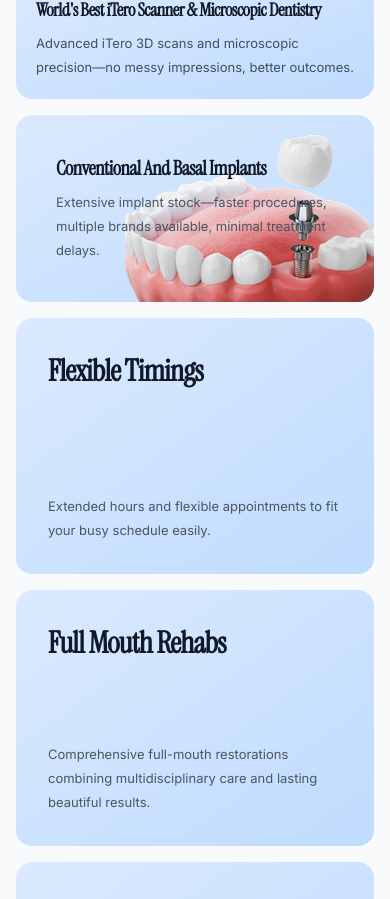
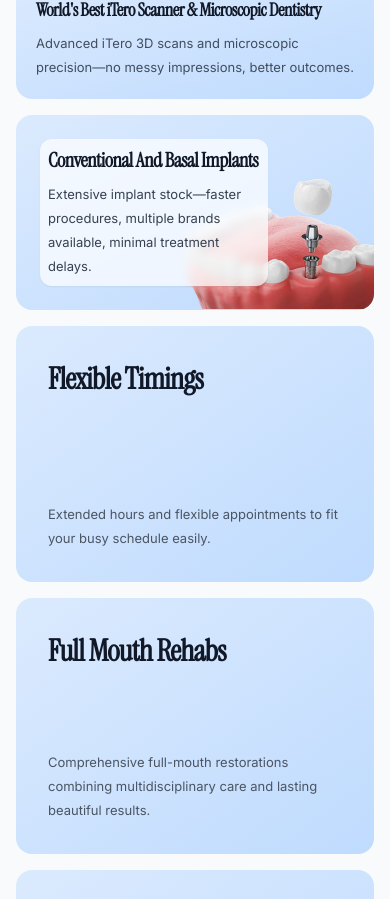
Before and after one commit to Rudra00codes/DentalSolutions, a Next.js app: page / in a window 390 px wide. Shown: the part 3771-4670 px from the top of the page. Built offline with nearby package versions, Linux system fonts and the light colour scheme; no server answers.

Commit message:
WhyChooseUs: improve bento card 6 mobile readability—left-align text, add blurred backdrop on mobile, and scale/reposition image to prevent overlap

```diff
--- a/src/components/sections/WhyChooseUs.tsx
+++ b/src/components/sections/WhyChooseUs.tsx
@@ -269,20 +269,25 @@ export default function WhyChooseUs() {
                   </p>
                 </div>
               ) : card.id === '6' ? (
-                /* Special layout for card 6 - Implants image flush to bottom-right */
+                /* Special layout for card 6 - improved mobile readability */
                 <>
-                  <div className="relative z-10 h-full flex flex-col justify-between p-6">
+                  {/* Text block with blurred backdrop on mobile */}
+                  <div className="relative z-10 h-full flex flex-col justify-between p-4 md:p-6">
+                    <div className="relative max-w-[72%] sm:max-w-[66%] md:max-w-none text-left">
+                      {/* Subtle blurred panel only on mobile to improve contrast */}
+                      <div className="absolute -inset-2 rounded-xl bg-white/70 backdrop-blur-sm shadow-sm md:hidden" />
                       <div className="relative z-10">
                         <h3 className="text-xl md:text-2xl lg:text-3xl font-bold leading-snug tracking-tight text-gray-900 font-serif mb-2">
                           {card.title}
                         </h3>
-                      <p className="text-[13px] md:text-sm lg:text-base leading-6 text-gray-600 max-w-[45ch]">
+                        <p className="text-[13px] md:text-sm lg:text-base leading-6 text-gray-700">
                           {card.description}
                         </p>
                       </div>
                     </div>
+                  </div>
                   {card.image && (
-                    <div className="absolute -bottom-6 -right-6 w-80 h-56 md:-bottom-8 md:-right-8 md:w-96 md:h-72 lg:w-96 lg:h-80 pointer-events-none">
+                    <div className="absolute -bottom-1 -right-1 w-56 h-40 sm:w-64 sm:h-44 md:-bottom-8 md:-right-8 md:w-96 md:h-72 lg:w-96 lg:h-80 pointer-events-none">
                       <div className="relative w-full h-full">
                         <PlaceholderImage
                           src={card.image}
```
Lines whose indentation alone changed are shown as unchanged.
